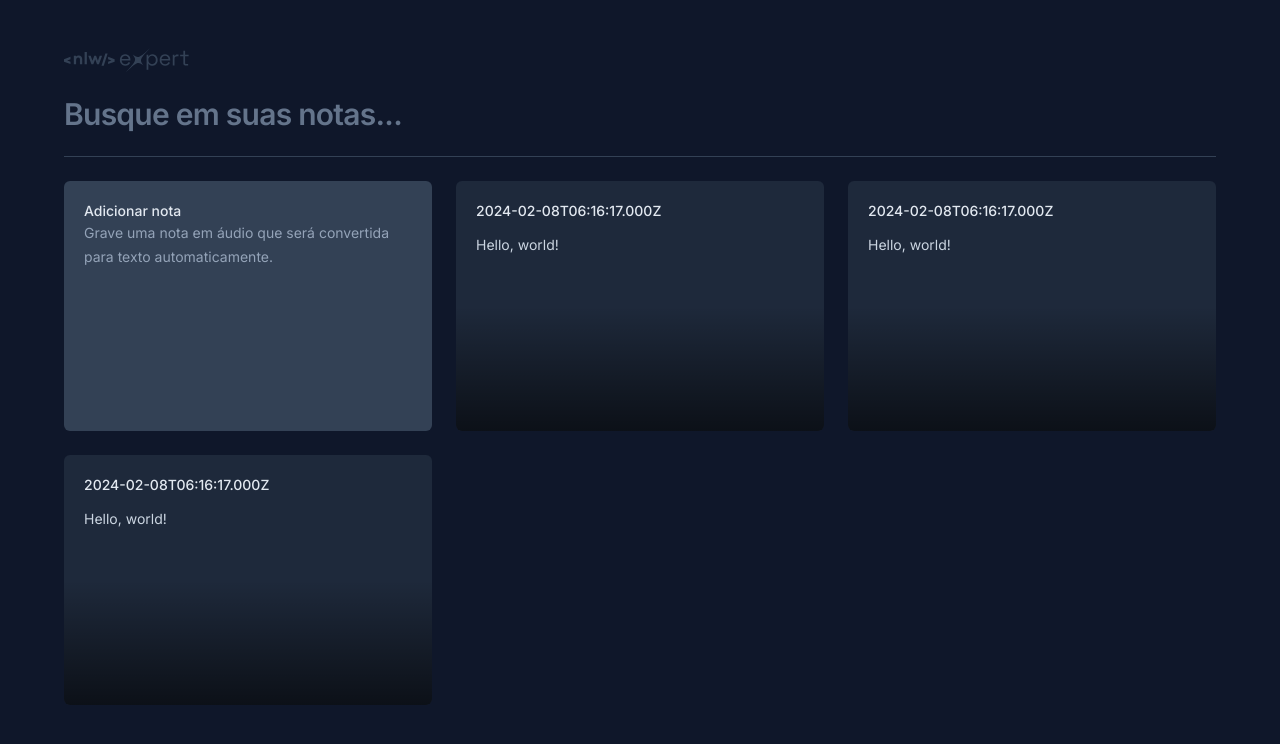
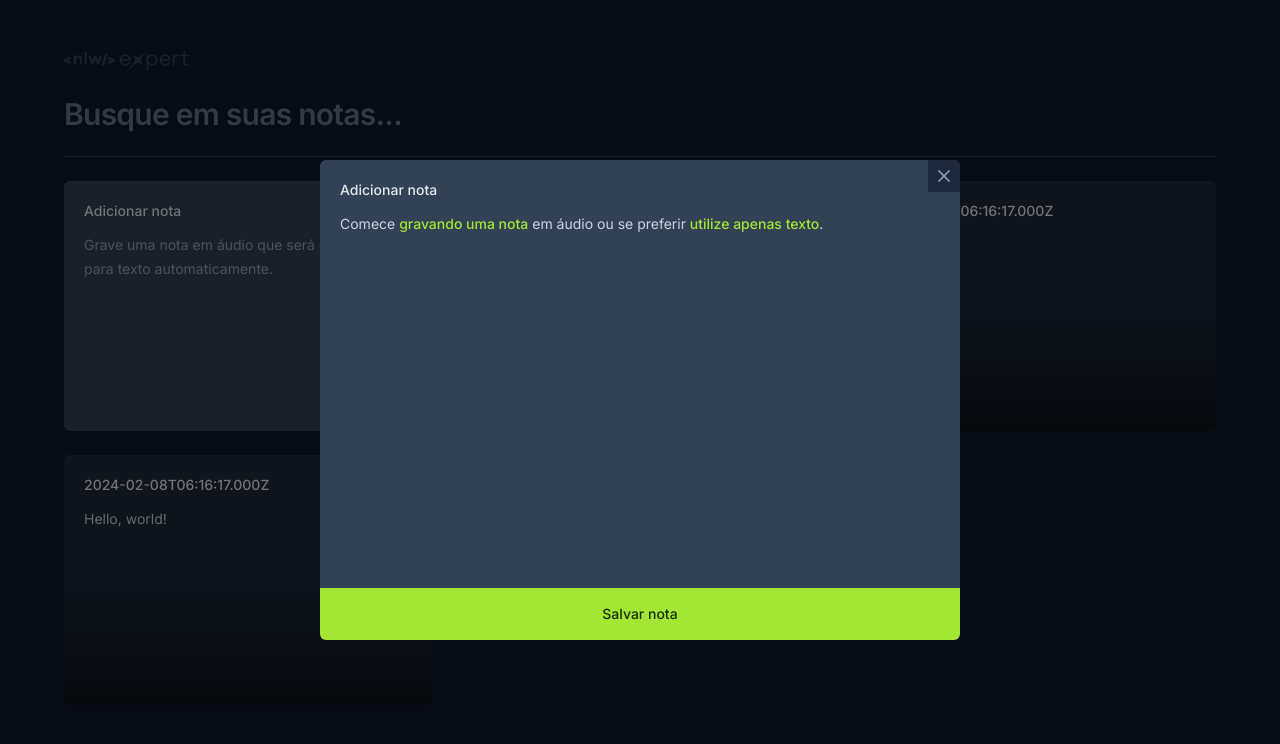
Before and after one commit to CaioVinicius7/expert-notes, a React (Vite) app: page / in a window 1280 px wide. Both pictures are taken after a click on the button 248 px from the left and 306 px from the top of the page. Shown: the top 744 px of the page. Built offline with nearby package versions, Linux system fonts and the light colour scheme.

Commit message:
feat: :lipstick: Modal de criação de nota

```diff
--- a/src/components/NewNoteCard.tsx
+++ b/src/components/NewNoteCard.tsx
@@ -1,11 +1,78 @@
+import * as Dialog from "@radix-ui/react-dialog";
+import { X } from "lucide-react";
+import { type ChangeEvent, useState } from "react";
+
 export function NewNoteCard() {
+  const [shouldShowOnBoarding, setShouldShowOnBoarding] = useState(true);
+
+  function handleStartEditor() {
+    setShouldShowOnBoarding(false);
+  }
+
+  function handleContentChange(event: ChangeEvent<HTMLTextAreaElement>) {
+    if (event.target.value === "") {
+      setShouldShowOnBoarding(true);
+    }
+  }
+
   return (
-    <button className="flex flex-col items-start rounded-md bg-slate-700 p-5 text-left outline-none hover:ring-2 hover:ring-slate-600 focus-visible:ring-2 focus-visible:ring-lime-400">
-      <span className="text-sm font-medium text-slate-200">Adicionar nota</span>
+    <Dialog.Root>
+      <Dialog.Trigger className="flex flex-col items-start gap-3 rounded-md bg-slate-700 p-5 text-left outline-none hover:ring-2 hover:ring-slate-600 focus-visible:ring-2 focus-visible:ring-lime-400">
+        <span className="text-sm font-medium text-slate-200">
+          Adicionar nota
+        </span>
 
-      <p className="text-sm leading-6 text-slate-400">
-        Grave uma nota em áudio que será convertida para texto automaticamente.
-      </p>
-    </button>
+        <p className="text-sm leading-6 text-slate-400">
+          Grave uma nota em áudio que será convertida para texto
+          automaticamente.
+        </p>
+      </Dialog.Trigger>
+
+      <Dialog.Portal>
+        <Dialog.Overlay className="fixed inset-0 bg-black/50" />
+
+        <Dialog.Content className="fixed left-1/2 top-1/2 z-10 flex h-[60vh] w-full max-w-[640px] -translate-x-1/2 -translate-y-1/2 flex-col overflow-hidden rounded-md bg-slate-700 outline-none">
+          <Dialog.Close className="absolute right-0 top-0 bg-slate-800 p-1.5 text-slate-400 hover:text-slate-100">
+            <X className="size-5" />
+          </Dialog.Close>
+
+          <div className="flex flex-1 flex-col gap-3 p-5">
+            <span className="text-sm font-medium text-slate-200">
+              Adicionar nota
+            </span>
+
+            {shouldShowOnBoarding ? (
+              <p className="text-sm leading-6 text-slate-300">
+                Comece{" "}
+                <button className="font-medium text-lime-400 hover:underline">
+                  gravando uma nota
+                </button>{" "}
+                em áudio ou se preferir{" "}
+                <button
+                  onClick={handleStartEditor}
+                  className="font-medium text-lime-400 hover:underline"
+                >
+                  utilize apenas texto
+                </button>
+                .
+              </p>
+            ) : (
+              <textarea
+                autoFocus
+                onChange={handleContentChange}
+                className="flex-1 resize-none bg-transparent text-sm leading-6 text-slate-400 outline-none"
+              />
+            )}
+          </div>
+
+          <button
+            type="button"
+            className="w-full bg-lime-400 py-4 text-center text-sm font-medium text-lime-950 outline-none transition-colors hover:bg-lime-500"
+          >
+            Salvar nota
+          </button>
+        </Dialog.Content>
+      </Dialog.Portal>
+    </Dialog.Root>
   );
 }
```
